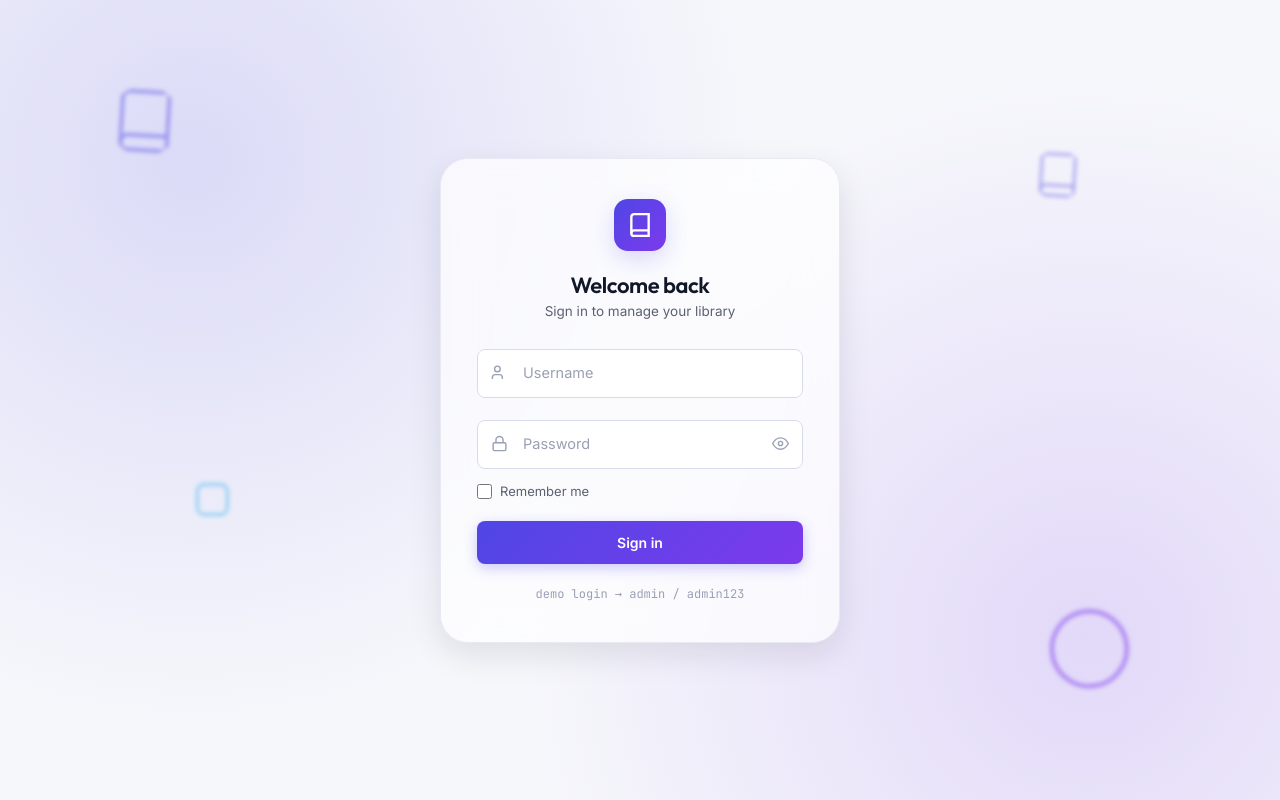
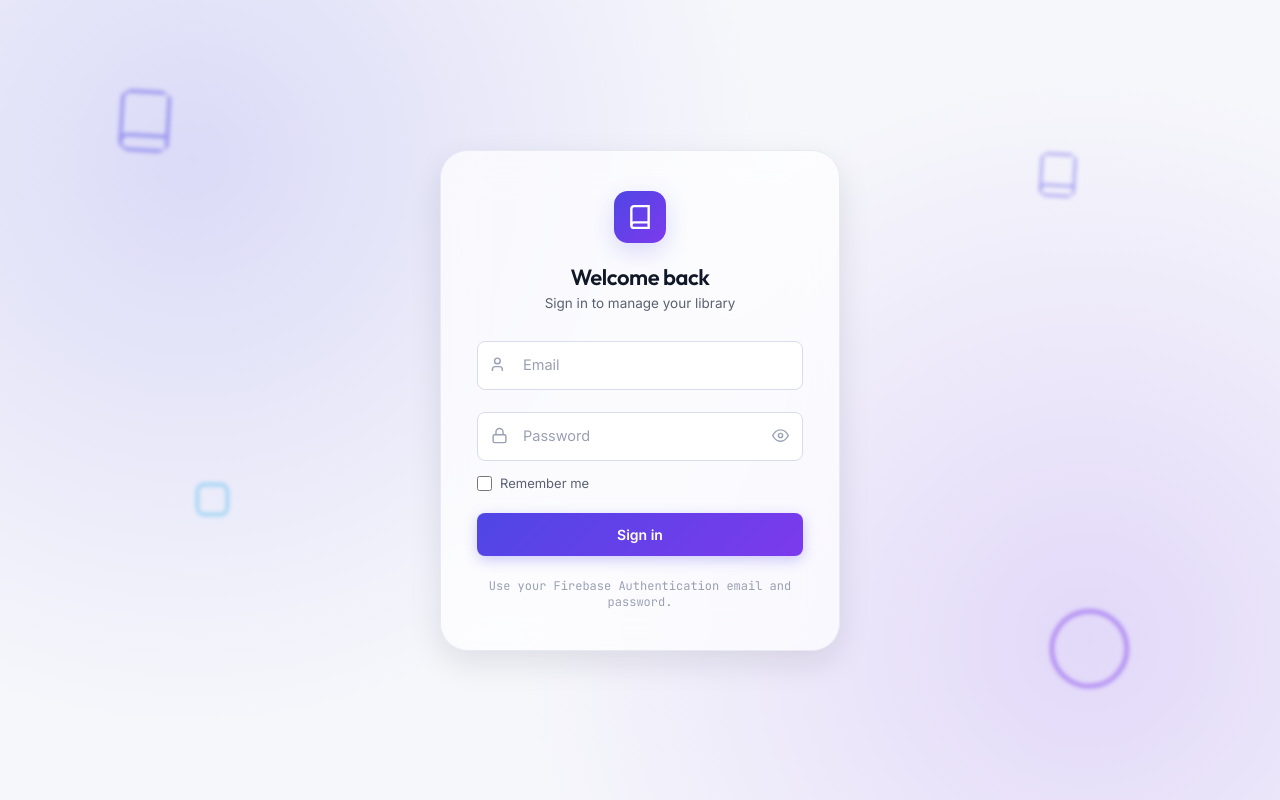
Before and after one commit to mahiipatel8908/libmanager, a Flask app: page /login in a window 1280 px wide. Run offline with Flask 3, Linux system fonts and the light colour scheme; some libraries are stand-ins or nearby versions.

Commit message:
Replace SQLite authentication with Firebase

```diff
--- a/app.py
+++ b/app.py
@@ -6,6 +6,9 @@ reports, settings. All data is real, stored in and read from SQLite.
 
 import csv
 import io
+import json
+import urllib.error
+import urllib.request
 from datetime import date, datetime, timedelta
 from functools import wraps
 
@@ -13,8 +16,6 @@ from flask import (
     Flask, render_template, request, redirect, url_for,
     session, jsonify, Response
 )
-from werkzeug.security import generate_password_hash, check_password_hash
-
 import database
 
 app = Flask(__name__)
@@ -69,6 +70,25 @@ def recompute_status(txn_row):
     return txn_row["status"]
 
 
+def verify_firebase_token(id_token):
+    """Verify a Firebase ID token using Firebase's public token endpoint."""
+    api_key = "AIzaSyDqpiZaK6Ik5V_u_xECktaLAl-DTqyOqR8"
+    endpoint = f"https://identitytoolkit.googleapis.com/v1/accounts:lookup?key={api_key}"
+    payload = json.dumps({"idToken": id_token}).encode("utf-8")
+    token_request = urllib.request.Request(
+        endpoint,
+        data=payload,
+        headers={"Content-Type": "application/json"},
+        method="POST",
+    )
+    try:
+        with urllib.request.urlopen(token_request, timeout=8) as response:
+            users = json.loads(response.read().decode("utf-8")).get("users", [])
+    except (urllib.error.HTTPError, urllib.error.URLError, json.JSONDecodeError):
+        return None
+    return users[0] if users else None
+
+
 # =================================================================
 # AUTH
 # =================================================================
@@ -79,21 +99,23 @@ def login():
             return redirect(url_for("dashboard"))
         return render_template("login.html")
 
-    username = request.form.get("username", "").strip()
-    password = request.form.get("password", "")
-    user = database.query_db("SELECT * FROM users WHERE username = ?", (username,), one=True)
+    if not request.is_json:
+        return render_template("login.html", error="Please sign in with Firebase Authentication."), 401
 
-    if not user or not check_password_hash(user["password_hash"], password):
-        return render_template("login.html", error="Invalid username or password."), 401
+    data = request.get_json(silent=True) or {}
+    user = verify_firebase_token(data.get("id_token", ""))
+    if not user:
+        return jsonify({"error": "Invalid email or password."}), 401
 
-    session["user_id"] = user["id"]
-    session["username"] = user["username"]
-    session["full_name"] = user["full_name"]
-    if request.form.get("remember"):
+    email = user.get("email", "")
+    session["user_id"] = user.get("localId")
+    session["username"] = email
+    session["full_name"] = user.get("displayName") or email.split("@", 1)[0]
+    if data.get("remember"):
         session.permanent = True
 
     next_url = request.args.get("next") or url_for("dashboard")
-    return redirect(next_url)
+    return jsonify({"success": True, "redirect": next_url})
 
 
 @app.route("/logout")
@@ -153,7 +175,7 @@ def api_stats():
         SELECT t.id, t.status, t.issue_date, t.return_date, s.name as student_name,
                b.title as book_title
         FROM transactions t
-        JOIN students s ON t.student_id = s.id
+                return jsonify({"success": True, "redirect": next_url})
         JOIN books b ON t.book_id = b.id
         ORDER BY t.id DESC LIMIT 8
     """)
@@ -647,13 +669,6 @@ def settings_page():
             (library_name, borrow_period, fine_per_day, admin_display_name)
         )
 
-        new_password = request.form.get("new_password", "").strip()
-        if new_password:
-            database.execute_db(
-                "UPDATE users SET password_hash=? WHERE id=?",
-                (generate_password_hash(new_password), session["user_id"])
-            )
-
         return redirect(url_for("settings_page", saved=1))
 
     ctx = base_context("settings")
--- a/database.py
+++ b/database.py
@@ -24,7 +24,7 @@ DB_PATH = os.environ.get(
     else LOCAL_DB_PATH,
 )
 SCHEMA_PATH = os.path.join(os.path.dirname(__file__), "schema.sql")
-REQUIRED_TABLES = {"users", "books", "students", "transactions", "settings"}
+REQUIRED_TABLES = {"books", "students", "transactions", "settings"}
 
 
 def get_db_connection():
--- a/static/js/firebase-config.js
+++ b/static/js/firebase-config.js
@@ -1,5 +1,6 @@
 import { initializeApp } from "https://www.gstatic.com/firebasejs/10.12.2/firebase-app.js";
 import { getAnalytics, isSupported } from "https://www.gstatic.com/firebasejs/10.12.2/firebase-analytics.js";
+import { getAuth } from "https://www.gstatic.com/firebasejs/10.12.2/firebase-auth.js";
 import { getDatabase } from "https://www.gstatic.com/firebasejs/10.12.2/firebase-database.js";
 
 const firebaseConfig = {
@@ -14,9 +15,11 @@ const firebaseConfig = {
 };
 
 const firebaseApp = initializeApp(firebaseConfig);
+const auth = getAuth(firebaseApp);
 const database = getDatabase(firebaseApp);
 
 window.firebaseApp = firebaseApp;
+window.firebaseAuth = auth;
 window.firebaseDatabase = database;
 
 isSupported()
@@ -27,4 +30,4 @@ isSupported()
   })
   .catch(() => {});
 
-export { firebaseApp, database };
+export { firebaseApp, auth, database };
--- a/templates/login.html
+++ b/templates/login.html
@@ -116,11 +116,11 @@
     </div>
     {% endif %}
 
-    <form method="POST" id="login-form" action="{{ url_for('login') }}">
+    <form id="login-form" action="{{ url_for('login') }}">
       <div class="form-group">
-        <input type="text" name="username" id="username" class="form-input" placeholder=" " autocomplete="username" required>
+        <input type="email" name="email" id="email" class="form-input" placeholder=" " autocomplete="email" required>
         <svg class="form-icon" width="17" height="17" viewBox="0 0 24 24" fill="none" stroke="currentColor" stroke-width="2"><path d="M16 21v-2a4 4 0 0 0-4-4H6a4 4 0 0 0-4 4v2"/><circle cx="9" cy="7" r="4"/></svg>
-        <label class="form-label" for="username">Username</label>
+        <label class="form-label" for="email">Email</label>
       </div>
 
       <div class="form-group" style="position:relative;">
@@ -145,7 +145,7 @@
       </button>
     </form>
 
-    <p class="demo-hint">demo login → admin / admin123</p>
+    <p class="demo-hint">Use your Firebase Authentication email and password.</p>
   </div>
 </div>
 
@@ -159,10 +159,40 @@
       : '<path d="M1 12s4-8 11-8 11 8 11 8-4 8-11 8-11-8-11-8Z"/><circle cx="12" cy="12" r="3"/>';
   }
 
-  document.getElementById('login-form').addEventListener('submit', function () {
+  document.getElementById('login-form').addEventListener('submit', async function (event) {
+    event.preventDefault();
     const btn = document.getElementById('login-btn');
     btn.classList.add('is-loading');
     btn.disabled = true;
+    try {
+      const { signInWithEmailAndPassword } = await import('https://www.gstatic.com/firebasejs/10.12.2/firebase-auth.js');
+      const { user } = await signInWithEmailAndPassword(
+        window.firebaseAuth,
+        document.getElementById('email').value.trim(),
+        document.getElementById('password').value
+      );
+      const token = await user.getIdToken();
+      const response = await fetch('{{ url_for("login") }}', {
+        method: 'POST',
+        headers: { 'Content-Type': 'application/json' },
+        body: JSON.stringify({ id_token: token, remember: document.querySelector('[name="remember"]').checked })
+      });
+      const result = await response.json();
+      if (!response.ok) throw new Error(result.error || 'Sign-in failed.');
+      window.location.assign(result.redirect || '/');
+    } catch (error) {
+      const message = document.querySelector('.login-error');
+      if (message) {
+        message.lastChild.textContent = error.message || 'Invalid email or password.';
+      } else {
+        const errorBox = document.createElement('div');
+        errorBox.className = 'login-error';
+        errorBox.textContent = error.message || 'Invalid email or password.';
+        document.querySelector('.login-card').insertBefore(errorBox, document.getElementById('login-form'));
+      }
+      btn.classList.remove('is-loading');
+      btn.disabled = false;
+    }
   });
 
   window.addEventListener('load', () => { if (window.lucide) lucide.createIcons(); });
--- a/templates/settings.html
+++ b/templates/settings.html
@@ -35,15 +35,11 @@
   <form method="POST" action="{{ url_for('settings_page') }}" id="settings-form">
     <div class="card stagger-in" style="--i:2;padding:26px;margin-bottom:20px;">
       <h3 style="font-size:15px;margin-bottom:4px;">Profile</h3>
-      <p class="text-muted" style="font-size:13px;margin-bottom:18px;">Your admin display name and password.</p>
+      <p class="text-muted" style="font-size:13px;margin-bottom:18px;">Your admin display name. Passwords are managed in Firebase Authentication.</p>
 
       <div class="form-group">
         <input type="text" name="admin_display_name" id="admin_display_name" class="form-input" placeholder=" " value="{{ admin_name }}" required>
         <label class="form-label">Admin Name</label>
-      </div>
-      <div class="form-group" style="margin-bottom:0;">
-        <input type="password" name="new_password" class="form-input" placeholder=" " autocomplete="new-password">
-        <label class="form-label">New Password (leave blank to keep current)</label>
       </div>
     </div>
 
```
Also changed, not shown: schema.sql (+0 -10 lines), seed.py (+0 -18 lines), README.md.
